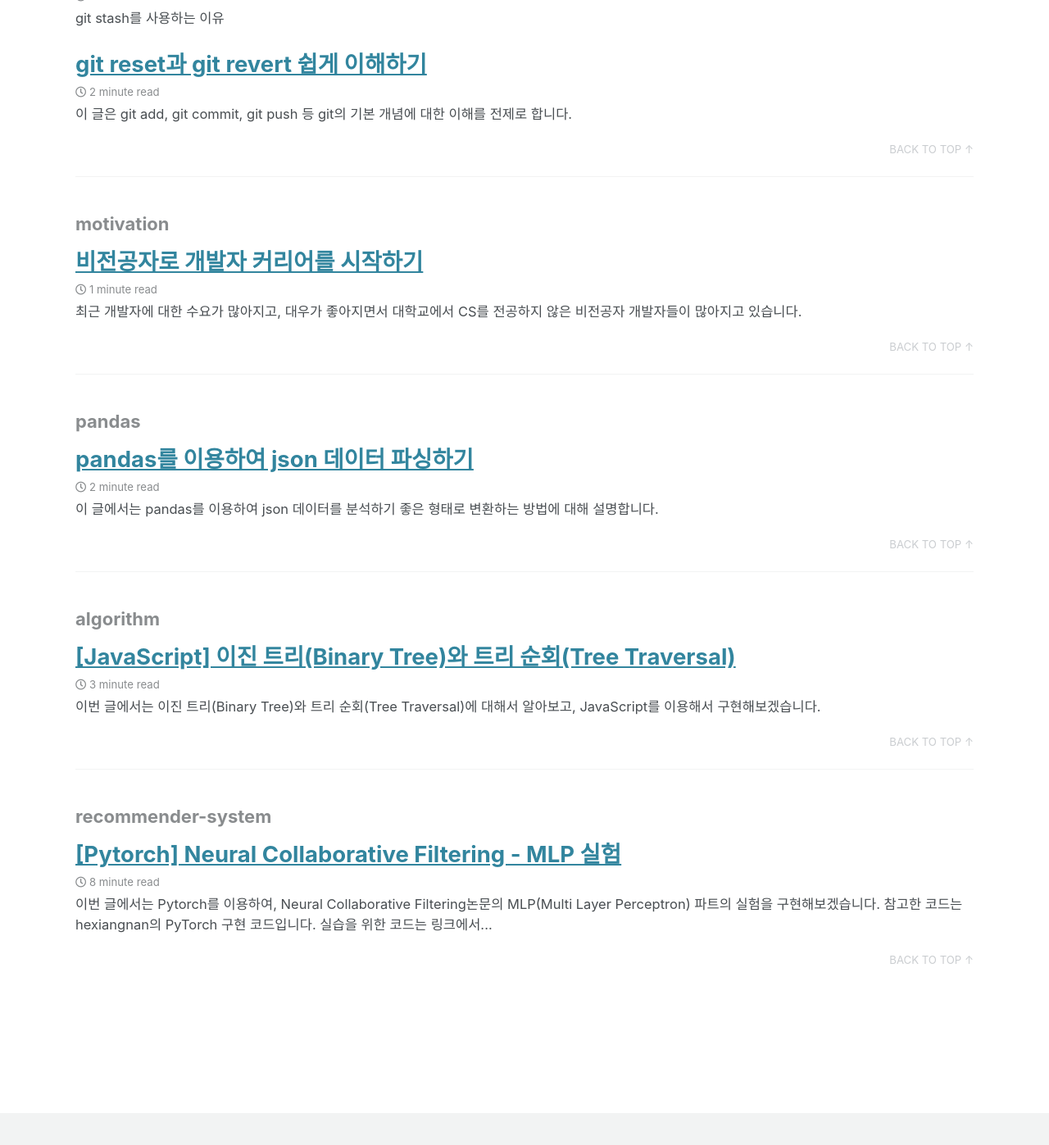
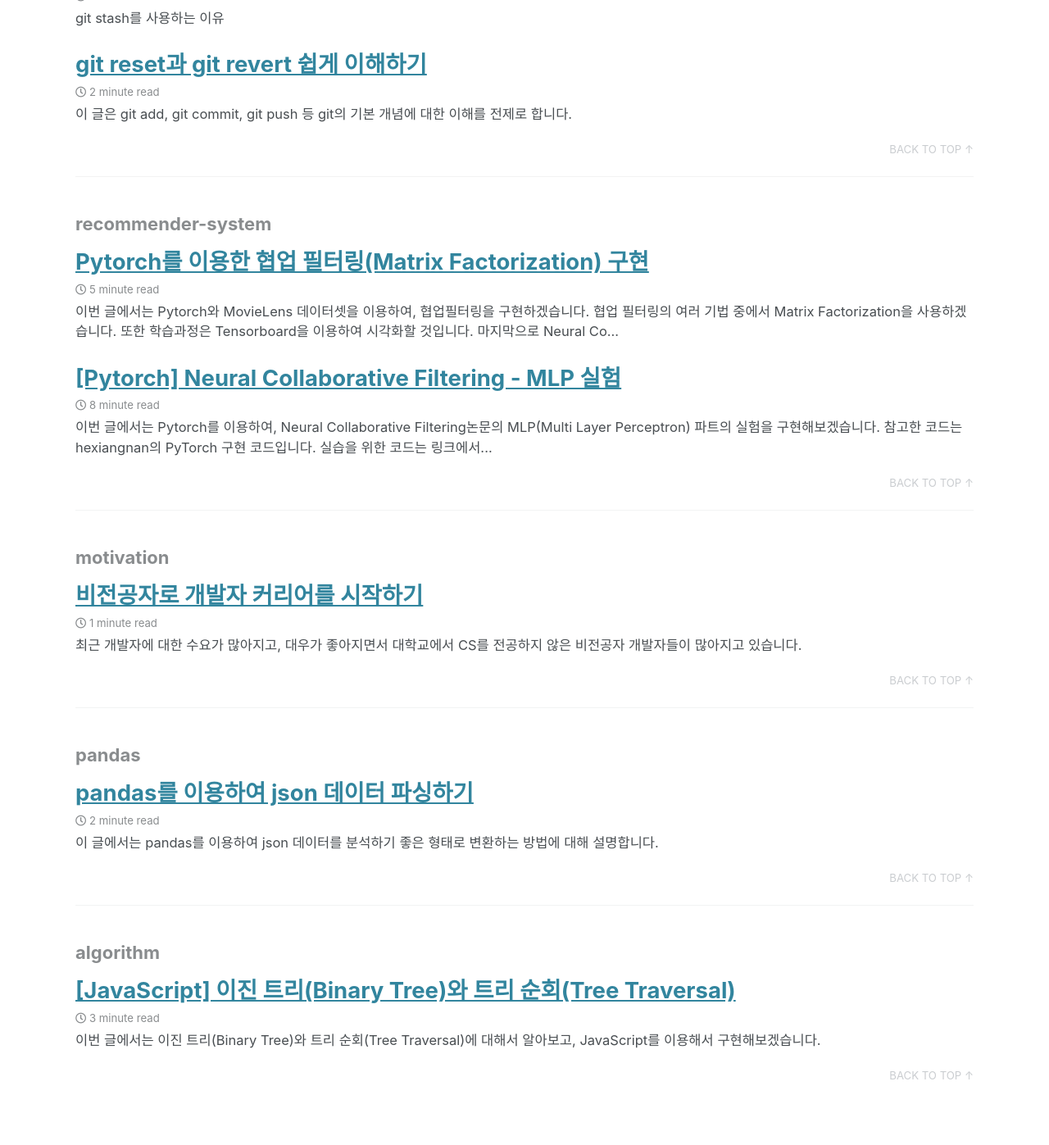
Before and after one commit to doheelab/doheelab.github.io, a Jekyll site: the page built from _pages/category-archive.md, in a window 1280 px wide and 1400 px high, scrolled down 987 px. Shown: the top 1397 px of the window at 82% size. Built offline with Jekyll 4.4.1, drawn with Linux system fonts in a browser that asks for light colours; cached includes are drawn as plain includes; some of the changed lines change nothing that is shown; some of the changed text lies outside the part shown.

Commit message:
add ncf_mf.md

````diff
--- a/_posts/2021-03-28-ncf_mlp.md
+++ b/_posts/2021-03-28-ncf_mlp.md
@@ -488,4 +488,4 @@ End. Best epoch 019: HR = 0.690, NDCG = 0.414
 
 [3] [A pytorch GPU implementation of He et al.](https://github.com/guoyang9/NCF)
 
-[4] [movielens 데이터 셋](https://files.grouplens.org/datasets/movielens/ml-1m-README.txt)
+[4] [movielens dataset](https://files.grouplens.org/datasets/movielens/ml-1m-README.txt)
--- /dev/null
+++ b/_posts/2021-03-30-ncf_mf.md
@@ -0,0 +1,233 @@
+---
+title: 'Pytorch를 이용한 협업 필터링(Matrix Factorization) 구현'
+date: 2021-03-30 09:00:00 -0400
+categories: recommender-system
+tags: [recommender-system, machine-learning, pytorch, tensorboard, collaborative-filtering, mlp, neural-network, matrix-factorization]
+---
+
+이번 글에서는 **Pytorch**와 **MovieLens** 데이터셋을 이용하여, 협업필터링을 구현하겠습니다. 협업 필터링의 여러 기법 중에서 **Matrix Factorization**을 사용하겠습니다. 또한 학습과정은 **Tensorboard**을 이용하여 시각화할 것입니다. 마지막으로 `Neural Collaborative Filtering` 논문에서 제안한 Generalized Matrix Factorization 모델에 대해서 알아보고, 기존 알고리즘과의 성능 비교 실험을 해보겠습니다.
+
+## 1. Matrix Factorization 소개
+
+유저 벡터($p_u$)와 아이템 벡터($p_i$)가 주어졌을 때, 유저와 아이템의 `상호작용(interaction)`을 다음과 같이 내적으로 정의합니다.
+
+> *Matrix Factorization Model*
+>
+> $$ y_{ui} = p_u \cdot p_i $$
+>
+
+이를 바탕으로 모델을 정의하면 다음과 같습니다.
+
+```python
+class MF(nn.Module):
+    def __init__(
+        self, user_num, item_num, factor_num, model,
+    ):
+        super(MF, self).__init__()
+        self.dropout = dropout
+        self.model = model
+        self.factor_num = factor_num
+
+        # 임베딩 저장공간 확보; (num_embeddings, embedding_dim)
+        self.embed_user = nn.Embedding(user_num, factor_num)
+        self.embed_item = nn.Embedding(item_num, factor_num)
+        predict_size = factor_num
+        # 상수 Tensor 생성
+        self.predict_layer = torch.ones(predict_size, 1).cuda()
+        self._init_weight_()
+
+    def _init_weight_(self):
+        # weight 초기화
+        nn.init.normal_(self.embed_user.weight, std=0.01)
+        nn.init.normal_(self.embed_item.weight, std=0.01)
+
+        # bias 초기화
+        for m in self.modules():
+            if isinstance(m, nn.Linear) and m.bias is not None:
+                m.bias.data.zero_()
+
+    def forward(self, user, item):
+        embed_user = self.embed_user(user)
+        embed_item = self.embed_item(item)
+        # Tensor의 원소별 곱셈
+        output_GMF = embed_user * embed_item
+        prediction = torch.matmul(output_GMF, self.predict_layer)
+        return prediction.view(-1)
+```
+
+## Generalized Matrix Factorization
+
+**GMF**는 이러한 상호작용을 일반화하여 모델의 성능을 향상시키기 위한 모델입니다. 이를 위해 위식 에서 **1. 내적($\cdot$)을 일반화하고**, **2. 활성함수(activation function)를 추가합니다.**
+
+> *Generalized Matrix Factorization (GMF)*
+>
+> $$ \hat{y}_{ui} = a_{out}(h^T(p_u \odot p_i)) $$
+>
+
+이 모델을 구현한 코드는 다음과 같습니다.
+
+```python
+class GMF(nn.Module):
+    def __init__(
+        self, user_num, item_num, factor_num, num_layers, dropout, model,
+    ):
+        super(GMF, self).__init__()
+        self.dropout = dropout
+        self.model = model
+
+        # 임베딩 저장공간 확보; num_embeddings, embedding_dim
+        self.embed_user_GMF = nn.Embedding(user_num, factor_num)
+        self.embed_item_GMF = nn.Embedding(item_num, factor_num)
+        predict_size = factor_num
+
+        self.predict_layer = nn.Linear(predict_size, 1)
+        self._init_weight_()
+
+    def _init_weight_(self):
+        # weight 초기화
+        nn.init.normal_(self.embed_user_GMF.weight, std=0.01)
+        nn.init.normal_(self.embed_item_GMF.weight, std=0.01)
+        nn.init.kaiming_uniform_(self.predict_layer.weight, a=1, nonlinearity="sigmoid")
+
+        # bias 초기화
+        for m in self.modules():
+            if isinstance(m, nn.Linear) and m.bias is not None:
+                m.bias.data.zero_()
+
+    def forward(self, user, item):
+        embed_user_GMF = self.embed_user_GMF(user)
+        embed_item_GMF = self.embed_item_GMF(item)
+        output_GMF = embed_user_GMF * embed_item_GMF
+        concat = output_GMF
+
+        prediction = self.predict_layer(concat)
+        return prediction.view(-1)
+```
+
+손실함수는 `binary cross entropy`를, `optimizer`는 `Adam`을 사용하였습니다.
+이 외의 설정은 다음과 같습니다.
+
+```python
+args = {
+    "batch_size": 256,
+    "epochs": 20,
+    "factor_num": 32,
+    "gpu": "0",
+    "lr": 0.001,
+    "num_layers": 3,
+    "num_ng": 4,
+    "out": True,
+    "test_num_ng": 99,
+    "top_k": 10,
+}
+```
+
+전체코드는 다음 링크에서 확인하실 수 있습니다.
+
+- [Matrix Factorization (github)]()
+- [Generalized Matrix Factorization (github)]()
+
+## 실험결과
+
+20 epoch 동안 학습을 한 결과, `MF`의 최고 점수는 `HR = 0.704`, `NDCG = 0.422`이고, `GMF`의 치고 점수는 `HR = 0.706, NDCG = 0.423`이 나왔습니다. `GMF`의 스코어가 약간 더 높지만, 크게 의미있는 차이는 아닌 것 같습니다. 다만 `GMF`는 딥러닝 모델이므로 더 큰 데이터에 대해서 테스트를 하면 의미있는 차이가 나올 수도 있습니다.
+
+> 실험결과 (MF)
+```
+The time elapse of epoch 000 is: 00: 03: 05
+HR: 0.514       NDCG: 0.290
+The time elapse of epoch 001 is: 00: 03: 01
+HR: 0.600       NDCG: 0.342
+The time elapse of epoch 002 is: 00: 02: 59
+HR: 0.644       NDCG: 0.372
+The time elapse of epoch 003 is: 00: 02: 58
+HR: 0.669       NDCG: 0.392
+The time elapse of epoch 004 is: 00: 03: 05
+HR: 0.680       NDCG: 0.401
+The time elapse of epoch 005 is: 00: 03: 01
+HR: 0.688       NDCG: 0.408
+The time elapse of epoch 006 is: 00: 02: 58
+HR: 0.694       NDCG: 0.415
+The time elapse of epoch 007 is: 00: 03: 00
+HR: 0.699       NDCG: 0.418
+The time elapse of epoch 008 is: 00: 03: 01
+HR: 0.702       NDCG: 0.418
+The time elapse of epoch 009 is: 00: 03: 08
+HR: 0.698       NDCG: 0.420
+The time elapse of epoch 010 is: 00: 03: 04
+HR: 0.704       NDCG: 0.422
+The time elapse of epoch 011 is: 00: 03: 04
+HR: 0.701       NDCG: 0.422
+The time elapse of epoch 012 is: 00: 02: 56
+HR: 0.704       NDCG: 0.423
+The time elapse of epoch 013 is: 00: 02: 52
+HR: 0.702       NDCG: 0.421
+The time elapse of epoch 014 is: 00: 02: 53
+HR: 0.703       NDCG: 0.423
+The time elapse of epoch 015 is: 00: 02: 53
+HR: 0.701       NDCG: 0.424
+The time elapse of epoch 016 is: 00: 02: 52
+HR: 0.699       NDCG: 0.419
+The time elapse of epoch 017 is: 00: 02: 46
+HR: 0.699       NDCG: 0.419
+The time elapse of epoch 018 is: 00: 02: 45
+HR: 0.697       NDCG: 0.420
+The time elapse of epoch 019 is: 00: 02: 46
+HR: 0.698       NDCG: 0.421
+End. Best epoch 010: HR = 0.704, NDCG = 0.422
+```
+
+> 실험결과 (GMF)
+
+```
+The time elapse of epoch 000 is: 00: 03: 11
+HR: 0.572       NDCG: 0.320
+The time elapse of epoch 001 is: 00: 03: 07
+HR: 0.625       NDCG: 0.360
+The time elapse of epoch 002 is: 00: 03: 08
+HR: 0.651       NDCG: 0.382
+The time elapse of epoch 003 is: 00: 03: 06
+HR: 0.665       NDCG: 0.393
+The time elapse of epoch 004 is: 00: 03: 03
+HR: 0.681       NDCG: 0.404
+The time elapse of epoch 005 is: 00: 02: 50
+HR: 0.695       NDCG: 0.411
+The time elapse of epoch 006 is: 00: 02: 55
+HR: 0.699       NDCG: 0.413
+The time elapse of epoch 007 is: 00: 02: 55
+HR: 0.701       NDCG: 0.418
+The time elapse of epoch 008 is: 00: 03: 09
+HR: 0.705       NDCG: 0.420
+The time elapse of epoch 009 is: 00: 03: 07
+HR: 0.703       NDCG: 0.419
+The time elapse of epoch 010 is: 00: 03: 03
+HR: 0.700       NDCG: 0.420
+The time elapse of epoch 011 is: 00: 03: 04
+HR: 0.701       NDCG: 0.421
+The time elapse of epoch 012 is: 00: 03: 10
+HR: 0.702       NDCG: 0.421
+The time elapse of epoch 013 is: 00: 03: 06
+HR: 0.705       NDCG: 0.423
+The time elapse of epoch 014 is: 00: 03: 04
+HR: 0.701       NDCG: 0.425
+The time elapse of epoch 015 is: 00: 03: 03
+HR: 0.703       NDCG: 0.425
+The time elapse of epoch 016 is: 00: 03: 07
+HR: 0.704       NDCG: 0.425
+The time elapse of epoch 017 is: 00: 03: 11
+HR: 0.706       NDCG: 0.423
+The time elapse of epoch 018 is: 00: 03: 09
+HR: 0.702       NDCG: 0.424
+The time elapse of epoch 019 is: 00: 03: 10
+HR: 0.703       NDCG: 0.426
+End. Best epoch 017: HR = 0.706, NDCG = 0.423
+```
+
+## 참고자료
+
+[1] [실습 코드 링크](https://github.com/doheelab/NCF)
+
+[2] [Neural Collaborative Filtering](https://arxiv.org/abs/1708.05031)
+
+[3] [A pytorch GPU implementation of He et al.](https://github.com/guoyang9/NCF)
+
+[4] [movielens dataset](https://files.grouplens.org/datasets/movielens/ml-1m-README.txt)
````
